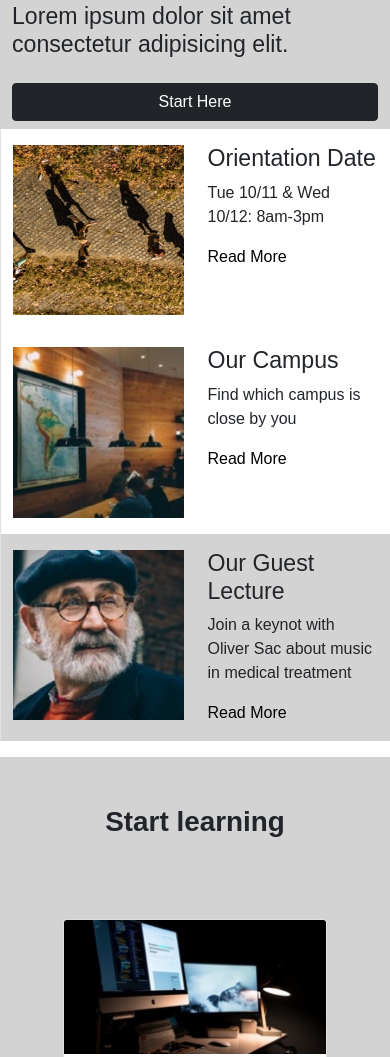
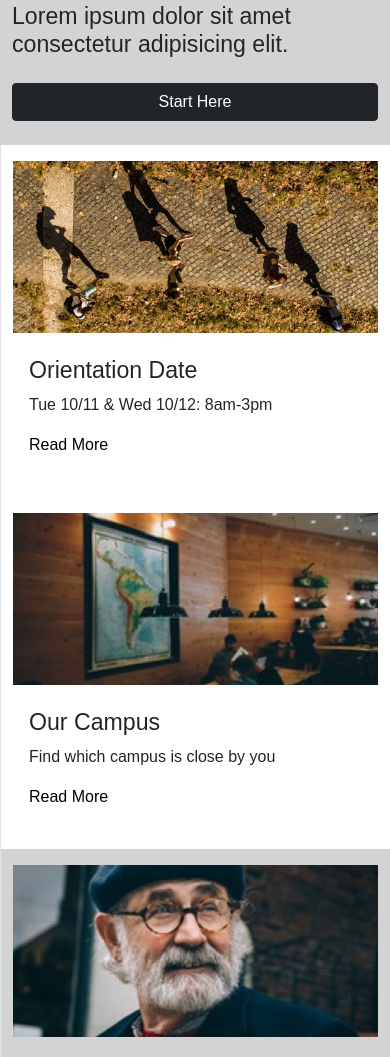
Before and after one commit to GiffenGood1/Colmar-Academy, a plain HTML site: page index.html in a window 390 px wide. Shown: the part 446-1503 px from the top of the page. Drawn offline with nearby package versions, Linux system fonts and the light colour scheme.

Commit message:
responsive section 2

```diff
--- a/index.html
+++ b/index.html
@@ -27,7 +27,7 @@
         <ul class="small-nav">
           <li><a href="#"><img src="/resources/images/ic-on-campus.svg" alt=""></a></li>
           <li><a href="#"><img src="/resources/images/ic-online.svg" alt=""></a></li>
-          <li><a href="#"><img src="/resources/images/ic-on-campus.svg" alt=""></a></li>
+          <li><a href="#"><img src="/resources/images/ic-login.svg" alt=""></a></li>
 
         </ul>
       </nav>
@@ -45,7 +45,7 @@
         <div class="col-lg-3 col-md textstart">
           <h1 class="fw-bold my-4">Learn something new everyday</h1>
           <h3 class="my-4">Lorem ipsum dolor sit amet consectetur adipisicing elit.</h3>
-          <button type="button" class="btn btn-dark w-100 mb-2">Start Here</button>
+          <button type="button" class="btn btn-dark w-100 mb-4">Start Here</button>
         </div>
       </div>
       </div>
@@ -67,10 +67,11 @@
 
         <div class="col border-start ">
           <div class="row py-3">
-            <div class="col">
-              <img src="resources/images/information-orientation.jpg" alt="" class="w-100">
+            <div class="col-md">
+              <img src="resources/images/information-orientation.jpg" alt="" class="w-100 d-none d-md-block">
+              <img src="resources/images/information-orientation-mobile.jpg" alt="" class="w-100 d-md-none d-block">
             </div>
-            <div class="col">
+            <div class="col-md my-4 mx-3 mx-md-0">
               <h3>Orientation Date</h3>
               <p>Tue 10/11 & Wed 10/12: 8am-3pm</p>
               <a href="#">Read More</a>
@@ -78,10 +79,11 @@
           </div>
 
           <div class="row py-3">
-            <div class="col">
-              <img src="resources/images/information-campus.jpg" alt="" class="w-100">
+            <div class="col-md">
+              <img src="resources/images/information-campus.jpg" alt="" class="w-100 d-none d-md-block">
+              <img src="resources/images/information-campus-mobile.jpg" alt="" class="w-100 d-md-none d-block">
             </div>
-            <div class="col">
+            <div class="col-md my-4 mx-3 mx-md-0">
               <h3>Our Campus</h3>
               <p>Find which campus is close by you</p>
               <a href="#">Read More</a>
@@ -89,10 +91,11 @@
           </div>
 
           <div class="row py-3 bg-secondary">
-            <div class="col">
-              <img src="resources/images/information-guest-lecture.jpg" alt="" class="w-100">
+            <div class="col-md">
+              <img src="resources/images/information-guest-lecture.jpg" alt="" class="w-100 d-none d-md-block">
+              <img src="resources/images/information-guest-lecture-mobile.jpg" alt="" class="w-100 d-md-none d-block">
             </div>
-            <div class="col">
+            <div class="col-md my-4 mx-3 mx-md-0">
               <h3>Our Guest Lecture</h3>
               <p>Join a keynot with Oliver Sac about music in medical treatment</p>
               <a href="#">Read More</a>
@@ -192,15 +195,15 @@
       </div>
 
       <div class="row align-items-center">
-        <div class="col-6 my-5 mx-4">
+        <div class="col-md-6 my-md-5 mx-md-4">
           <video src="resources/videos/thesis.mp4" alt="video" class="w-100" controls></video>
 
-          <h1 class="fw-bold my-4">Reimagine urban</h1>
-          <p>Lorem ipsum dolor sit amet consectetur adipisicing elit. Ipsa ut ipsum nostrum blanditiis exercitationem laudantium numquam? Iste veniam ab maxime eos nulla, sed distinctio placeat, mollitia impedit minus pariatur voluptatum optio! Officiis veniam error in, pariatur et quis reiciendis possimus.</p>
+          <h1 class="fw-bold my-4 d-none d-md-block">Reimagine urban</h1>
+          <p class="d-none d-md-block">Lorem ipsum dolor sit amet consectetur adipisicing elit. Ipsa ut ipsum nostrum blanditiis exercitationem laudantium numquam? Iste veniam ab maxime eos nulla, sed distinctio placeat, mollitia impedit minus pariatur voluptatum optio! Officiis veniam error in, pariatur et quis reiciendis possimus.</p>
 
         </div>
 
-        <div class="col">
+        <div class="col d-none d-md-block">
           <div class="row py-3 bg-secondary">
             <div class="col">
               <img src="resources/images/thesis-fisma.jpg" alt="" class="w-100">
```
